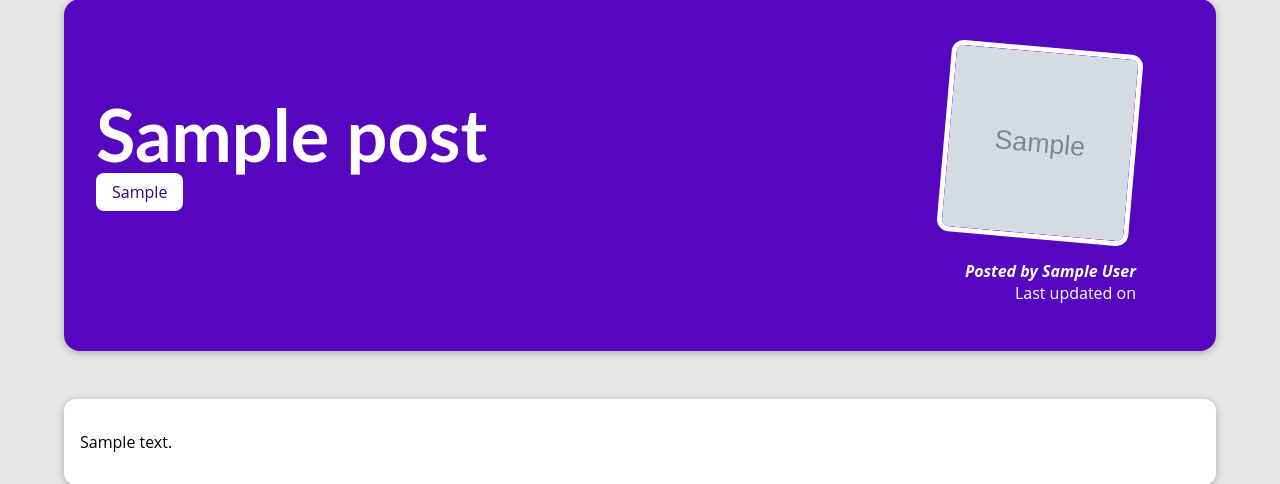
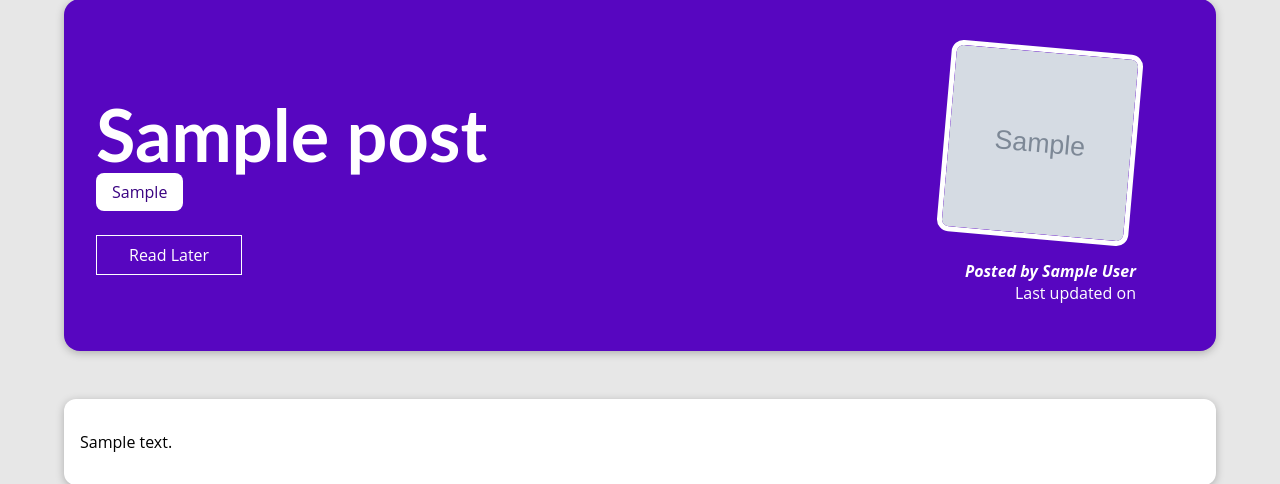
Before and after one commit to igorsimevski/django-start, a Django app: a page that uses my_site/blog/templates/blog/post-detail.html in a window 1280 px wide. Shown: the part 129-613 px from the top of the page. Run offline with Django 5.2, Linux system fonts and the light colour scheme; tables that the repository leaves empty hold one stand-in row (values such as "Sample post"); grey boxes marked "Sample" are stand-in pictures; some web fonts are replaced.

Commit message:
added read-later initial function

```diff
--- a/my_site/blog/templates/blog/post-detail.html
+++ b/my_site/blog/templates/blog/post-detail.html
@@ -25,6 +25,13 @@
         <span class="tag">{{ tag }}</span>
       {% endfor %}
     </div>
+    <div id="read-later">
+      <form method="POST" action="{% url 'read_later' %}">
+        {% csrf_token %}
+        <input type="hidden" value="{{ post.id }}" name="post_id" />
+        <button>Read Later</button>
+      </form>
+    </div>
     <article>
       {% comment %} <img src="{% static 'blog/images/'|add:post.image_name %}" alt="{{ post.title }}" /> {% endcomment %}
       <img src="{{ post.image.url }}" alt="{{ post.title }}" />
@@ -43,8 +50,8 @@
     <ul>
       {% for comment in comments %}
         <li>
-          <h2>{{comment.user_name}}</h2>
-          <p>{{comment.text|linebreaks}}</p>
+          <h2>{{ comment.user_name }}</h2>
+          <p>{{ comment.text|linebreaks }}</p>
         </li>
       {% endfor %}
     </ul>
--- a/my_site/blog/urls.py
+++ b/my_site/blog/urls.py
@@ -7,5 +7,6 @@ urlpatterns = [
     # path("posts", views.posts, name="posts_list"),
     path("posts", views.AllPostsView.as_view(), name="posts_list"),
     # path("posts/<slug:slug>", views.post_detail, name="post_detail")
-    path("posts/<slug:slug>", views.SinglePostView.as_view(), name="post_detail")
+    path("posts/<slug:slug>", views.SinglePostView.as_view(), name="post_detail"),
+    path("read-later", views.ReadLaterView.as_view(), name="read_later"),
 ]
--- a/my_site/blog/views.py
+++ b/my_site/blog/views.py
@@ -149,3 +149,18 @@ class SinglePostView(View):
                 "comments": Post.comments.all().order_by("-id"),
             }
             return render(request, "blog/post-detail.html", context)
+
+
+class ReadLaterView(View):
+
+    def post(self, request):
+        stored_posts = request.session.get("stored_posts")
+        if stored_posts is None:
+            stored_posts = []
+
+        post_id = int(request.POST["post_id"])
+
+        if post_id not in stored_posts:
+            stored_posts.append(post_id)
+
+        return HttpResponseRedirect("/")
```
